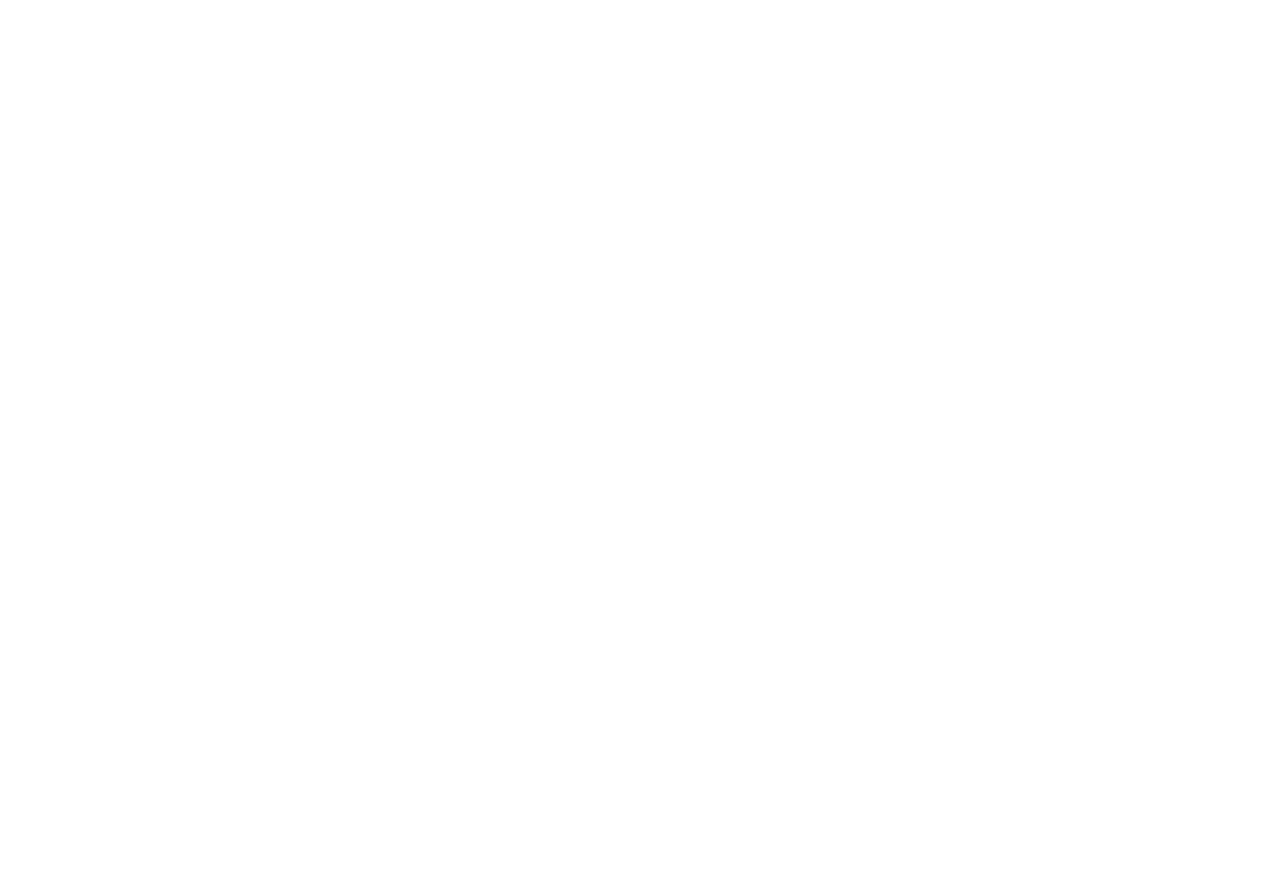
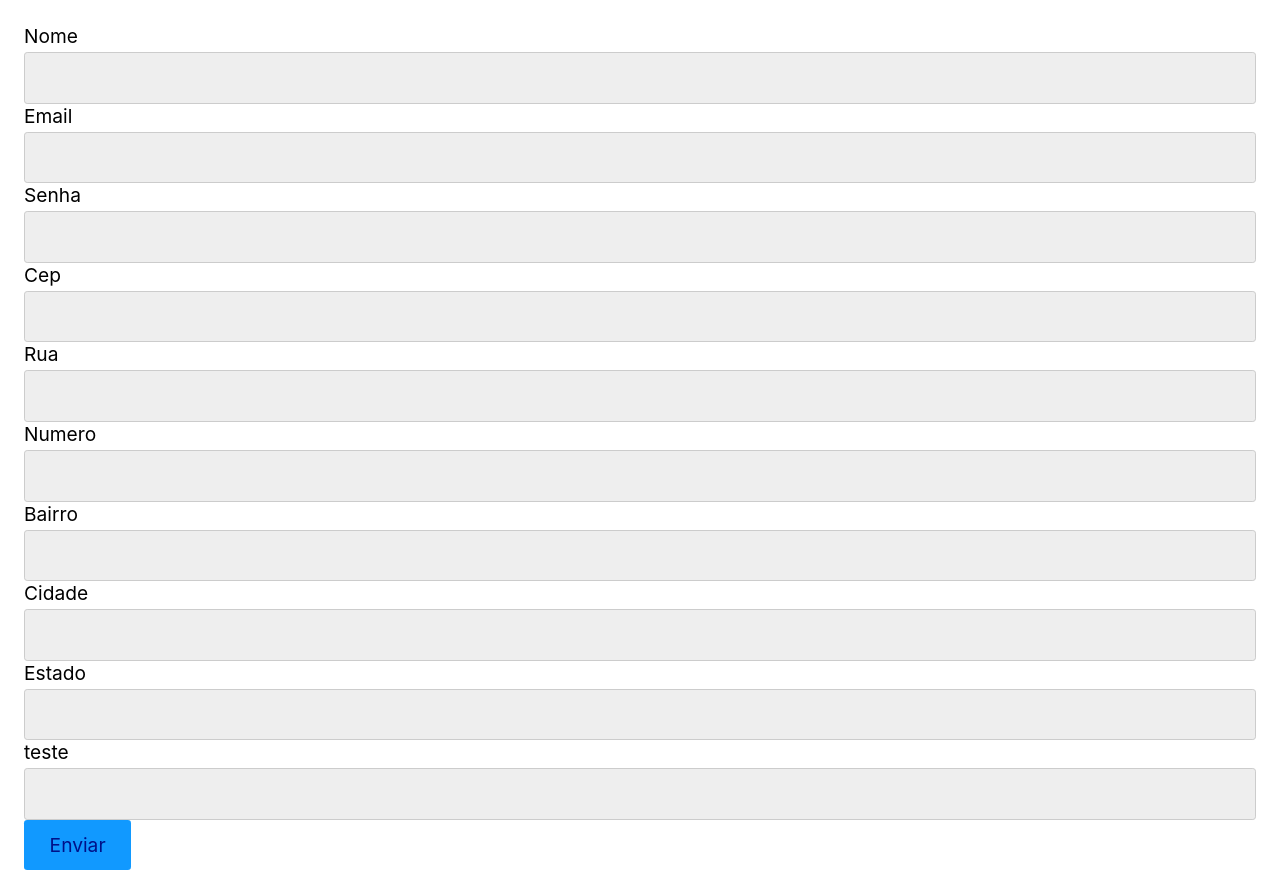
Before and after one commit to MarcioTomaz/React-origamid, a React (Create React App) app: page / in a window 1280 px wide. Before the commit the page ends 800 px from the top, so only its background shows below. Built offline with nearby package versions, Linux system fonts and the light colour scheme.

Commit message:
add exercicio formulario

```diff
--- a/src/App.js
+++ b/src/App.js
@@ -1,10 +1,175 @@
 
 import React from "react";
+// Faça um fetch (POST) para a API abaixo
+// Para a criação ser aceita é necessário enviar dodos de:
+// nome, email, senha, cep, rua, numero, bairro, cidade e estado
+
+// Essa é a função utilizado para realizar o POST
+// fetch('https://ranekapi.origamid.dev/json/api/usuario', {
+//   method: 'POST',
+//   headers: {
+//     'Content-Type': 'application/json',
+//   },
+  // form é o objeto com os dados do formulário
+//   body: JSON.stringify(form),
+// });
+
+// Mostre uma mensagem na tela, caso a resposta da API seja positiva
+
+const formFields = [// outra forma de fazer
+  {
+    id: 'nome',
+    label: 'Nome',
+    type: 'text',
+  },
+  {
+    id: 'email',
+    label: 'Email',
+    type: 'email',
+  },
+  {
+    id: 'senha',
+    label: 'Senha',
+    type: 'password',
+  },
+  {
+    id: 'cep',
+    label: 'Cep',
+    type: 'text',
+  },
+  {
+    id: 'rua',
+    label: 'Rua',
+    type: 'text',
+  },
+  {
+    id: 'numero',
+    label: 'Numero',
+    type: 'text',
+  },
+  {
+    id: 'bairro',
+    label: 'Bairro',
+    type: 'text',
+  },
+  {
+    id: 'cidade',
+    label: 'Cidade',
+    type: 'text',
+  },
+  {
+    id: 'estado',
+    label: 'Estado',
+    type: 'text',
+  },
+  {
+    id: 'teste',
+    label: 'teste',
+    type: 'text',
+  },];
+
+// O reduce() pode transformar um array de itens em um objeto com cada item com uma chave
+// o reduce pode retornar qualquer outro valor de um array, outro array, um obj, um numero, uma string. Ex somar todos os numeros anteriores de um array e retornar a soma total
+
 
 const App = () => {
 
+  const [response, setResponse] = React.useState(null);
+
+  const [ form, setForm] = React.useState(formFields.reduce((acc, field) => {// ele tem de parametro o valor anterior 'acc' e o valor atual 'field'
+    console.log(acc)
+    return {
+      ...acc,
+      [field.id]: '',
+    };
+  }, {})//valor inicial
+  )
+
+  function handleChange({target}){
+      const {id, value} = target;
+      setForm({...form, [id]: value})
+  }
+
+  function handleSubmit(event){
+    event.preventDefault();
+    fetch('https://ranekapi.origamid.dev/json/api/usuario', {
+      method: 'POST',
+      headers:{
+        'Content-type': 'application/json',
+      },
+      body:JSON.stringify(form),
+    }).then( response => {
+      setResponse(response)
+    })
+  }
+
   return(
     <>
+    {/* <form onSubmit={handleSubmit}> */}
+      {/* <label htmlFor="nome">Nome</label>
+      <input type="text" id="nome" value={form.nome} onChange={handleChange} />
+      <label htmlFor="email">Email</label>
+      <input
+        type="email"
+        id="email"
+        value={form.email}
+        onChange={handleChange}
+      />
+      <label htmlFor="senha">Senha</label>
+      <input
+        type="password"
+        id="senha"
+        value={form.senha}
+        onChange={handleChange}
+      />
+      <label htmlFor="cep">Cep</label>
+      <input type="text" id="cep" value={form.cep} onChange={handleChange} />
+      <label htmlFor="senha">Rua</label>
+      <input type="text" id="rua" value={form.rua} onChange={handleChange} />
+      <label htmlFor="numero">Número</label>
+      <input
+        type="text"
+        id="numero"
+        value={form.numero}
+        onChange={handleChange}
+      />
+      <label htmlFor="bairro">Bairro</label>
+      <input
+        type="text"
+        id="bairro"
+        value={form.bairro}
+        onChange={handleChange}
+      />
+      <label htmlFor="cidade">Cidade</label>
+      <input
+        type="text"
+        id="cidade"
+        value={form.cidade}
+        onChange={handleChange}
+      />
+      <label htmlFor="estado">Estado</label>
+      <input
+        type="text"
+        id="estado"
+        value={form.estado}
+        onChange={handleChange}
+      /> */}
+
+    {/* </form> */}
+    <form onSubmit={handleSubmit}>
+      {formFields.map( ({id, label, type}) => //desestruturando
+      <div key={id}>
+        <label htmlFor={id}>{label}</label>
+        <input
+          type={type}
+          id={id}
+          value={form[id]}
+          onChange={handleChange}
+        />
+      </div>)}
+      {response && response.ok && <p>Formulário Enviado</p>}
+      <button>Enviar</button>
+    </form>
     </>
   )
 }
```
